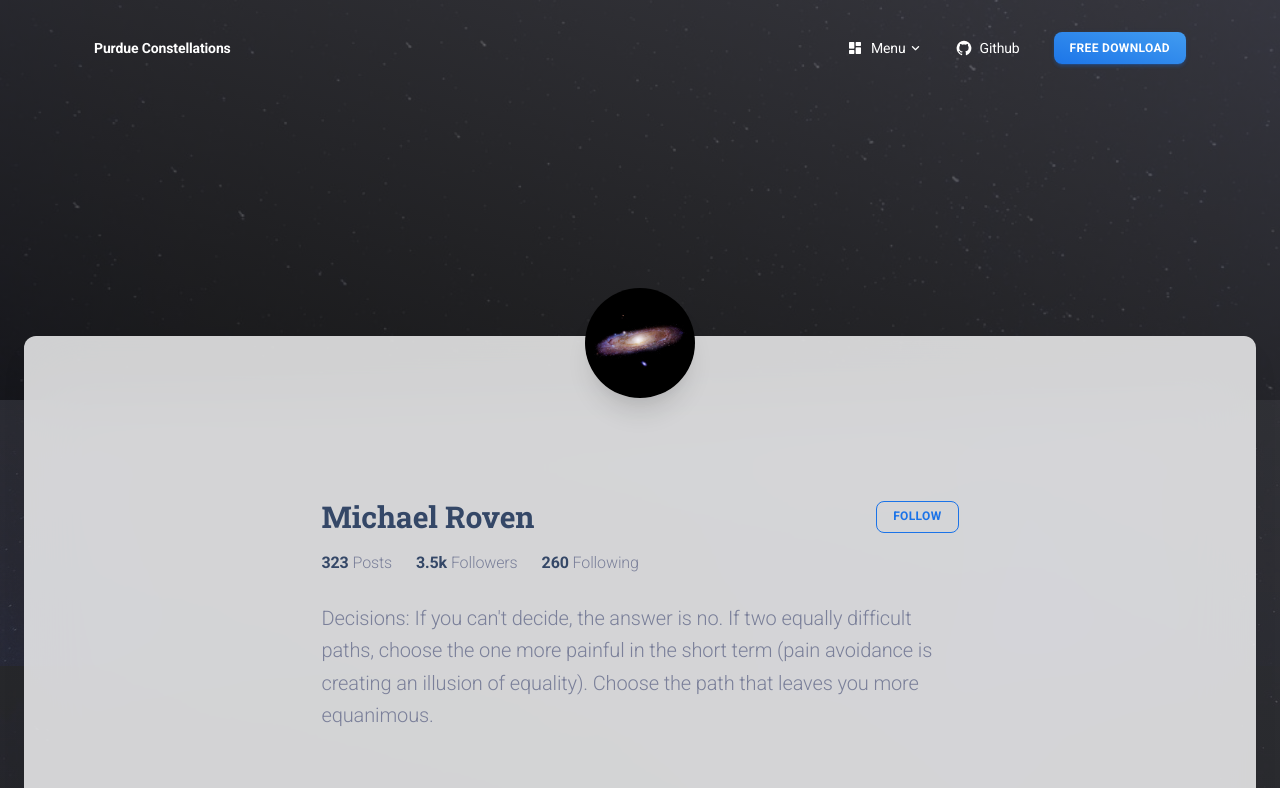
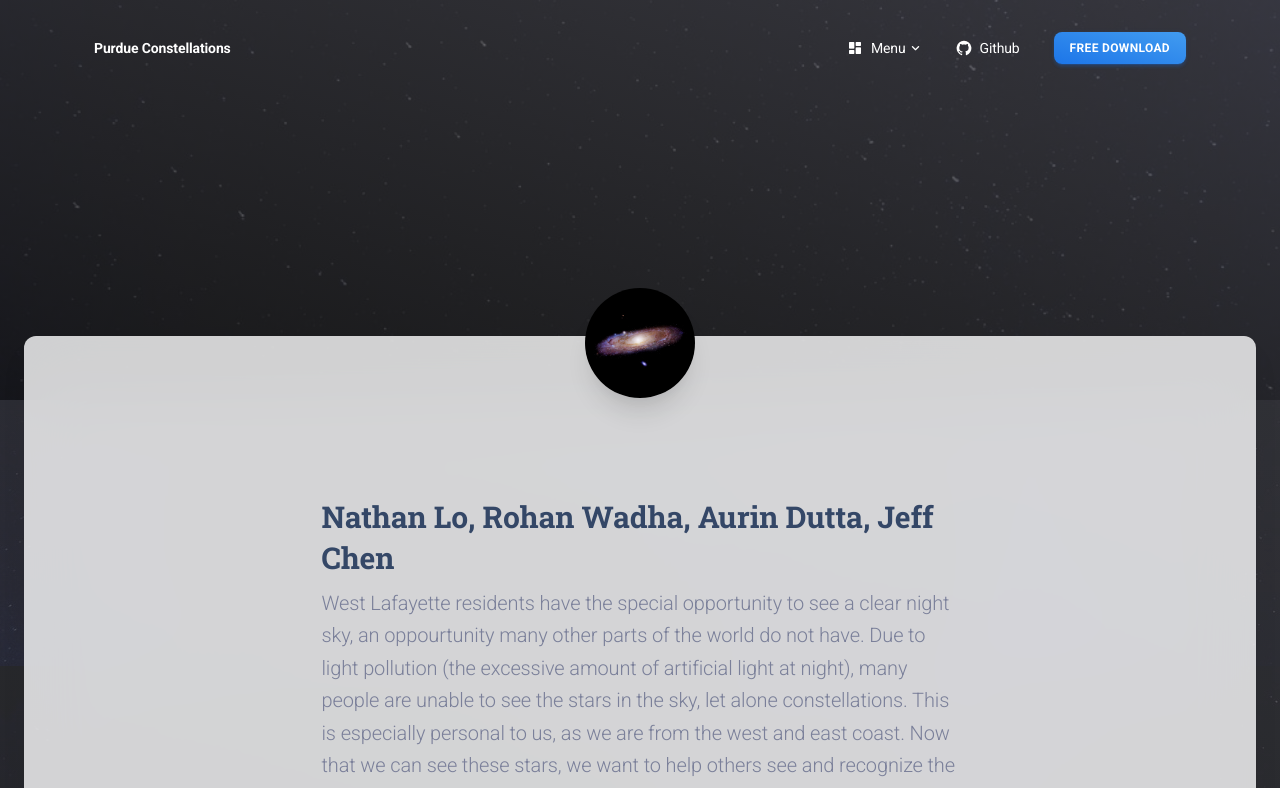
Before and after one commit to AurinDutta/Boilermake-Hackathon, a React (Create React App) app: page /pages/landing-pages/author in a window 1280 px wide. Shown: the top 788 px of the page. Built offline with nearby package versions, Linux system fonts and the light colour scheme.

Commit message:
about the website words fixed

```diff
--- a/src/pages/LandingPages/Author/sections/Contact.js
+++ b/src/pages/LandingPages/Author/sections/Contact.js
@@ -70,7 +70,7 @@ function Contact() {
                       Suggestions or Bugs?
                     </MKTypography>
                     <MKTypography variant="body2" color="white" opacity={0.8} mb={3}>
-                      Fill out a form and we will read them within 24 hours..
+                      Fill out a form and we will read them within 24 hours.
                     </MKTypography>
                     <MKBox display="flex" p={1}>
                       <MKTypography variant="button" color="white">
--- a/src/pages/LandingPages/Author/sections/Profile.js
+++ b/src/pages/LandingPages/Author/sections/Profile.js
@@ -21,7 +21,7 @@ import Grid from "@mui/material/Grid";
 // Material Kit 2 React components
 import MKBox from "components/MKBox";
 import MKAvatar from "components/MKAvatar";
-import MKButton from "components/MKButton";
+// import MKButton from "components/MKButton";
 import MKTypography from "components/MKTypography";
 
 // Images
@@ -54,13 +54,12 @@ function Profile() {
           <Grid container justifyContent="center" py={6}>
             <Grid item xs={12} md={7} mx={{ xs: "auto", sm: 6, md: 1 }}>
               <MKBox display="flex" justifyContent="space-between" alignItems="center" mb={1}>
-                <MKTypography variant="h3">Michael Roven</MKTypography>
-                <MKButton variant="outlined" color="info" size="small">
-                  Follow
-                </MKButton>
+                <MKTypography variant="h3">
+                  Nathan Lo, Rohan Wadha, Aurin Dutta, Jeff Chen
+                </MKTypography>
               </MKBox>
-              <Grid container spacing={3} mb={3}>
-                <Grid item>
+              {/* <Grid container spacing={3} mb={3}> */}
+              {/* <Grid item>
                   <MKTypography component="span" variant="body2" fontWeight="bold">
                     323&nbsp;
                   </MKTypography>
@@ -83,12 +82,16 @@ function Profile() {
                   <MKTypography component="span" variant="body2" color="text">
                     Following
                   </MKTypography>
-                </Grid>
-              </Grid>
+                </Grid> */}
+              {/* </Grid> */}
               <MKTypography variant="body1" fontWeight="light" color="text">
-                Decisions: If you can&apos;t decide, the answer is no. If two equally difficult
-                paths, choose the one more painful in the short term (pain avoidance is creating an
-                illusion of equality). Choose the path that leaves you more equanimous. <br />
+                West Lafayette residents have the special opportunity to see a clear night sky, an
+                oppourtunity many other parts of the world do not have. Due to light pollution (the
+                excessive amount of artificial light at night), many people are unable to see the
+                stars in the sky, let alone constellations. This is especially personal to us, as we
+                are from the west and east coast. Now that we can see these stars, we want to help
+                others see and recognize the beautiful night sky.
+                <br />
                 {/* <MKTypography
                   component="a"
                   href="#"
```
